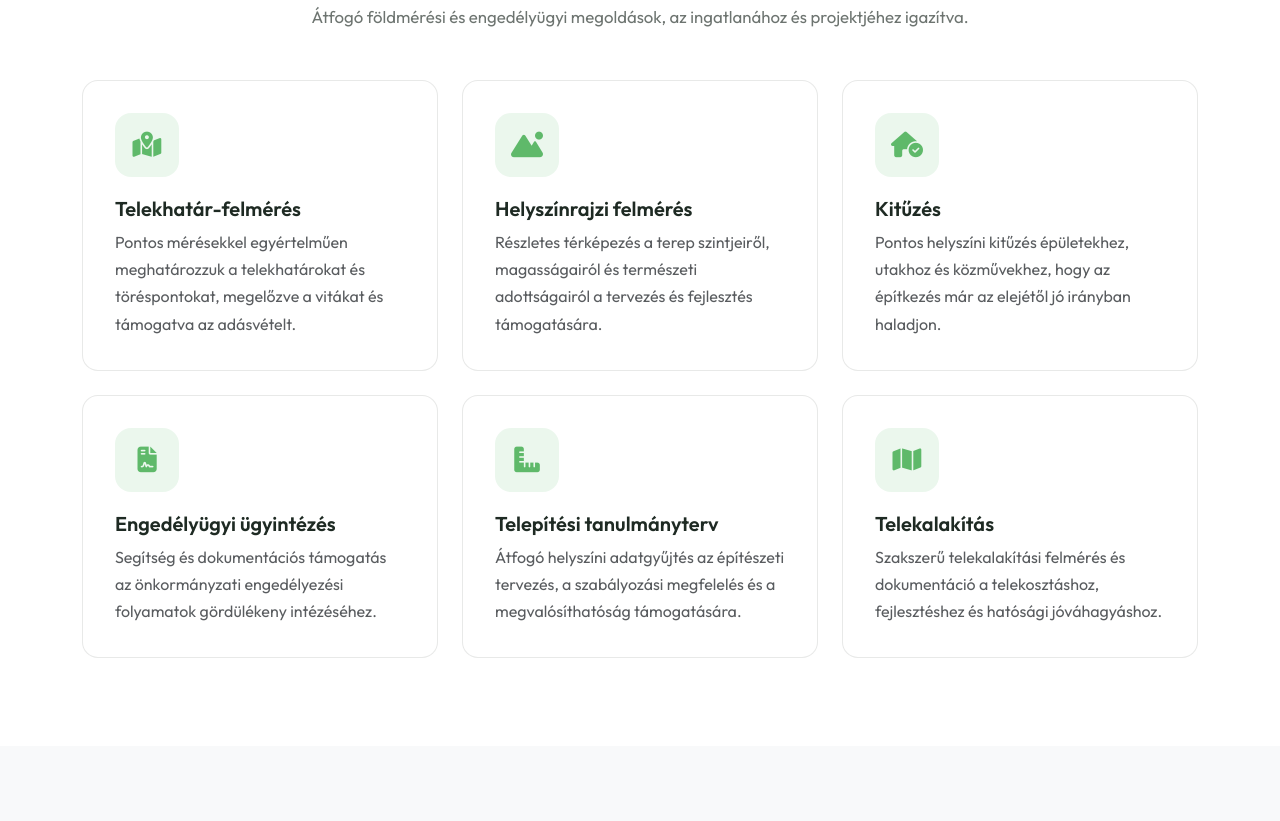
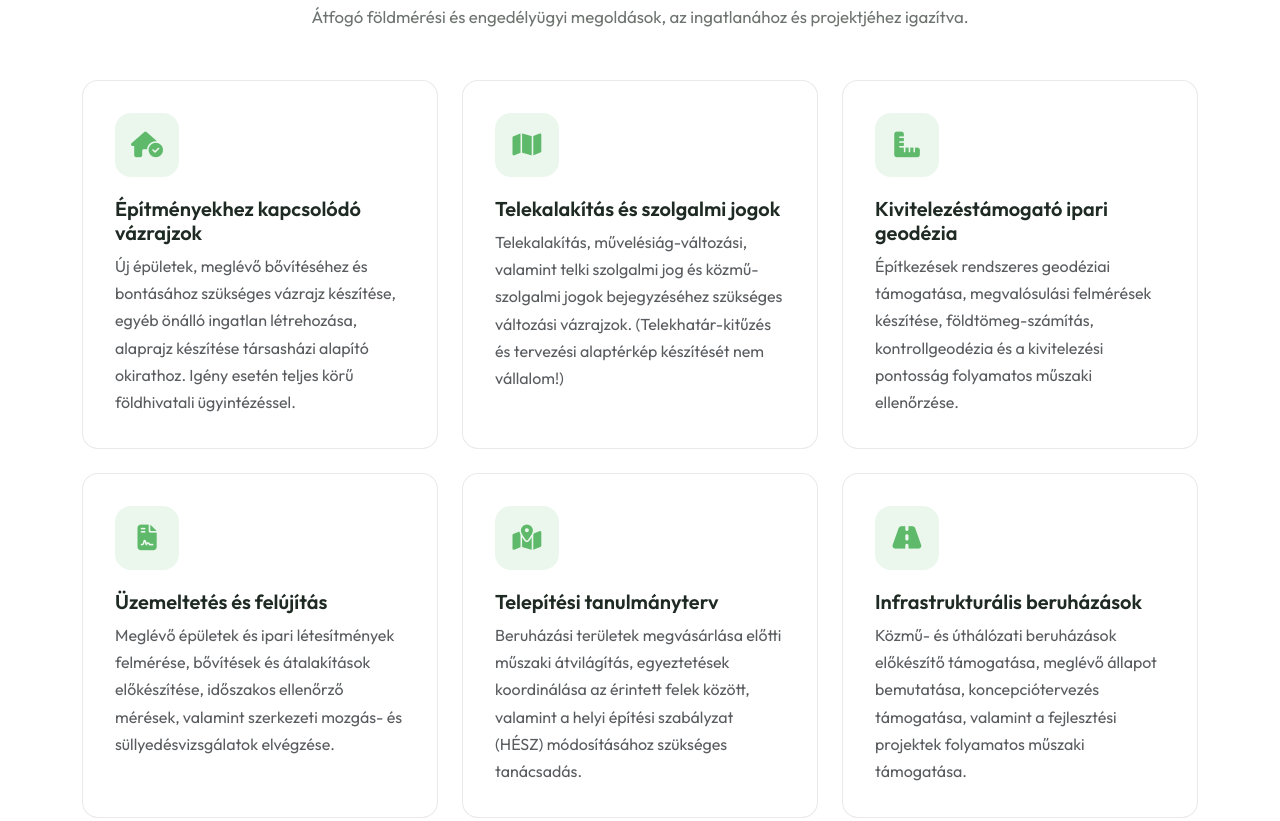
Before and after one commit to banhsz/trobangeo, a plain HTML site: page index.html in a window 1280 px wide. Shown: the part 977-1798 px from the top of the page. Drawn offline with Linux system fonts and the light colour scheme.

Commit message:
new content

```diff
--- a/index.html
+++ b/index.html
@@ -87,44 +87,44 @@
       <div class="row g-4">
         <div class="col-md-6 col-lg-4">
           <div class="service-card h-100">
-            <div class="service-icon"><i class="fa-solid fa-map-location-dot"></i></div>
-            <h3 class="h5 fw-semibold">Telekhatár-felmérés</h3>
-            <p class="text-muted mb-0">Pontos mérésekkel egyértelműen meghatározzuk a telekhatárokat és töréspontokat, megelőzve a vitákat és támogatva az adásvételt.</p>
+            <div class="service-icon"><i class="fa-solid fa-house-circle-check"></i></div>
+            <h3 class="h5 fw-semibold">Építményekhez kapcsolódó vázrajzok</h3>
+            <p class="text-muted mb-0">Új épületek, meglévő bővítéséhez és bontásához szükséges vázrajz készítése, egyéb önálló ingatlan létrehozása, alaprajz készítése társasházi alapító okirathoz. Igény esetén teljes körű földhivatali ügyintézéssel.</p>
           </div>
         </div>
         <div class="col-md-6 col-lg-4">
           <div class="service-card h-100">
-            <div class="service-icon"><i class="fa-solid fa-mountain-sun"></i></div>
-            <h3 class="h5 fw-semibold">Helyszínrajzi felmérés</h3>
-            <p class="text-muted mb-0">Részletes térképezés a terep szintjeiről, magasságairól és természeti adottságairól a tervezés és fejlesztés támogatására.</p>
+            <div class="service-icon"><i class="fa-solid fa-map"></i></div>
+            <h3 class="h5 fw-semibold">Telekalakítás és szolgalmi jogok</h3>
+            <p class="text-muted mb-0">Telekalakítás, művelésiág-változási, valamint telki szolgalmi jog és közmű-szolgalmi jogok bejegyzéséhez szükséges változási vázrajzok. (Telekhatár-kitűzés és tervezési alaptérkép készítését nem vállalom!)</p>
           </div>
         </div>
         <div class="col-md-6 col-lg-4">
           <div class="service-card h-100">
-            <div class="service-icon"><i class="fa-solid fa-house-circle-check"></i></div>
-            <h3 class="h5 fw-semibold">Kitűzés</h3>
-            <p class="text-muted mb-0">Pontos helyszíni kitűzés épületekhez, utakhoz és közművekhez, hogy az építkezés már az elejétől jó irányban haladjon.</p>
+            <div class="service-icon"><i class="fa-solid fa-ruler-combined"></i></div>
+            <h3 class="h5 fw-semibold">Kivitelezéstámogató ipari geodézia</h3>
+            <p class="text-muted mb-0">Építkezések rendszeres geodéziai támogatása, megvalósulási felmérések készítése, földtömeg-számítás, kontrollgeodézia és a kivitelezési pontosság folyamatos műszaki ellenőrzése.</p>
           </div>
         </div>
         <div class="col-md-6 col-lg-4">
           <div class="service-card h-100">
             <div class="service-icon"><i class="fa-solid fa-file-contract"></i></div>
-            <h3 class="h5 fw-semibold">Engedélyügyi ügyintézés</h3>
-            <p class="text-muted mb-0">Segítség és dokumentációs támogatás az önkormányzati engedélyezési folyamatok gördülékeny intézéséhez.</p>
+            <h3 class="h5 fw-semibold">Üzemeltetés és felújítás</h3>
+            <p class="text-muted mb-0">Meglévő épületek és ipari létesítmények felmérése, bővítések és átalakítások előkészítése, időszakos ellenőrző mérések, valamint szerkezeti mozgás- és süllyedésvizsgálatok elvégzése.</p>
           </div>
         </div>
         <div class="col-md-6 col-lg-4">
           <div class="service-card h-100">
-            <div class="service-icon"><i class="fa-solid fa-ruler-combined"></i></div>
+            <div class="service-icon"><i class="fa-solid fa-map-location-dot"></i></div>
             <h3 class="h5 fw-semibold">Telepítési tanulmányterv</h3>
-            <p class="text-muted mb-0">Átfogó helyszíni adatgyűjtés az építészeti tervezés, a szabályozási megfelelés és a megvalósíthatóság támogatására.</p>
+            <p class="text-muted mb-0">Beruházási területek megvásárlása előtti műszaki átvilágítás, egyeztetések koordinálása az érintett felek között, valamint a helyi építési szabályzat (HÉSZ) módosításához szükséges tanácsadás.</p>
           </div>
         </div>
         <div class="col-md-6 col-lg-4">
           <div class="service-card h-100">
-            <div class="service-icon"><i class="fa-solid fa-map"></i></div>
-            <h3 class="h5 fw-semibold">Telekalakítás</h3>
-            <p class="text-muted mb-0">Szakszerű telekalakítási felmérés és dokumentáció a telekosztáshoz, fejlesztéshez és hatósági jóváhagyáshoz.</p>
+            <div class="service-icon"><i class="fa-solid fa-road"></i></div>
+            <h3 class="h5 fw-semibold">Infrastrukturális beruházások</h3>
+            <p class="text-muted mb-0">Közmű- és úthálózati beruházások előkészítő támogatása, meglévő állapot bemutatása, koncepciótervezés támogatása, valamint a fejlesztési projektek folyamatos műszaki támogatása.</p>
           </div>
         </div>
       </div>
@@ -142,10 +142,10 @@
           <p class="section-eyebrow">Rólunk</p>
           <h2 class="section-title">Elkötelezve a pontosság és a megbízhatóság mellett</h2>
           <p class="text-muted">
-            A TroBán Geo Kft. magas színvonalú földmérési és ingatlanfejlesztési szolgáltatásokat nyújt tervezők, építőipari kivitelezők, ingatlanfejlesztők és magánszemélyek számára. A naprakész szakmai tudást gyakorlatias, ügyfélközpontú szemlélettel ötvözzük, biztosítva a pontos és megbízható végeredményt. Munkánk alapja az ügyféligények pontos megismerése, amelyre támaszkodva minden feladatra az optimális műszaki megoldást dolgozzuk ki.
+            A TroBán Geo Kft. magas színvonalú földmérési és ingatlanfejlesztési szolgáltatásokat nyújt tervezők, építőipari kivitelezők, ingatlanfejlesztők és magánszemélyek számára. A naprakész szakmai tudást gyakorlatias, ügyfélközpontú szemlélettel ötvözzük, biztosítva a pontos és megbízható végeredményt.
           </p>
           <p class="text-muted mb-4">
-            Legyen szó földhivatali eljárásokról, mérnökgeodéziai munkákról vagy fejlesztési területek előkészítéséről, célunk, hogy a folyamat átlátható, hatékony és kiszámítható legyen.          </p>
+            Legyen szó földhivatali eljárásokról, mérnökgeodéziai munkákról vagy fejlesztési területek előkészítéséről: célunk, hogy a folyamat átlátható, hatékony és kiszámítható legyen.          </p>
           <div class="row g-3">
             <div class="col-sm-6">
               <div class="about-feature">
@@ -179,28 +179,28 @@
       <div class="text-center mb-5">
         <p class="section-eyebrow">Miért minket válasszon</p>
         <h2 class="section-title">A bizalom és a pontosság alap</h2>
-        <p class="section-subtitle mx-auto">Munkánk során a mérnöki precizitást és a naprakész szaktudást azonnal hasznosítható, gyakorlatias megoldásokkal ötvözzük.</p>
+        <p class="section-subtitle mx-auto">Naprakész szakmai tudást gyakorlatias, ügyfélközpontú szemlélettel ötvözzük, biztosítva a pontos és megbízható végeredményt.</p>
       </div>
       <div class="row g-4">
         <div class="col-md-6 col-lg-3">
           <div class="why-card text-center h-100">
             <div class="why-icon"><i class="fa-solid fa-bullseye"></i></div>
             <h3 class="h6 fw-semibold">Pontosság mindenekelőtt</h3>
-            <p class="text-muted small mb-0">Rendszeresen kalibrált műszereinkkel és gondos mérnöki munkánkkal garantáljuk a precíz mérési eredményeket.</p>
+            <p class="text-muted small mb-0">Nagy pontosságú műszereinkkel és gondos mérnöki munkánkkal garantáljuk a megfelelő eredményeket.</p>
           </div>
         </div>
         <div class="col-md-6 col-lg-3">
           <div class="why-card text-center h-100">
             <div class="why-icon"><i class="fa-solid fa-handshake"></i></div>
             <h3 class="h6 fw-semibold">Ügyfélközpontú hozzáállás</h3>
-            <p class="text-muted small mb-0">Minden projektet az egyedi igények megismerésére alapozunk, és közérthető szakmai támogatással találjuk meg a legmegfelelőbb megoldást.</p>
+            <p class="text-muted small mb-0">Az egyéni igények megismerése és közérthető szakmai támogatás a fő szemléletünk.</p>
           </div>
         </div>
         <div class="col-md-6 col-lg-3">
           <div class="why-card text-center h-100">
             <div class="why-icon"><i class="fa-solid fa-clock"></i></div>
             <h3 class="h6 fw-semibold">Határidők betartása</h3>
-            <p class="text-muted small mb-0">Kiszámítható ütemezéssel dolgozunk, pontosan igazodva a megrendelő igényeihez, miközben figyelembe vesszük a párhuzamos folyamatokat is.</p>
+            <p class="text-muted small mb-0">Kiszámítható ütemezéssel dolgozunk, pontosan igazodva a megrendelő igényeihez.</p>
           </div>
         </div>
         <div class="col-md-6 col-lg-3">
@@ -217,8 +217,8 @@
   <!-- CTA Banner -->
   <section class="cta-banner text-white text-center">
     <div class="container">
-      <h2 class="fw-bold mb-3">Készen áll a projekt indítására?</h2>
-      <p class="lead mb-4 cta-text mx-auto">Ossza meg velünk a projekt főbb adatait, a rendelkezésre álló dokumentumokat és a kívánt végeredményt. Elkészítjük az Ön igényeire szabott, optimális műszaki megoldást tartalmazó árajánlatunkat.</p>
+      <h2 class="fw-bold mb-3">Készen áll a közös munka elindítására?</h2>
+      <p class="lead mb-4 cta-text mx-auto">Ossza meg velünk a projekt főbb adatait, a rendelkezésre álló dokumentumokat és a kívánt végeredményt, mi pedig jelentkezünk a megoldással.</p>
       <a href="#contact" class="btn btn-outline-light btn-lg px-4"><i class="fa-solid fa-paper-plane me-2"></i>Lépjen kapcsolatba velünk</a>
     </div>
   </section>
```
